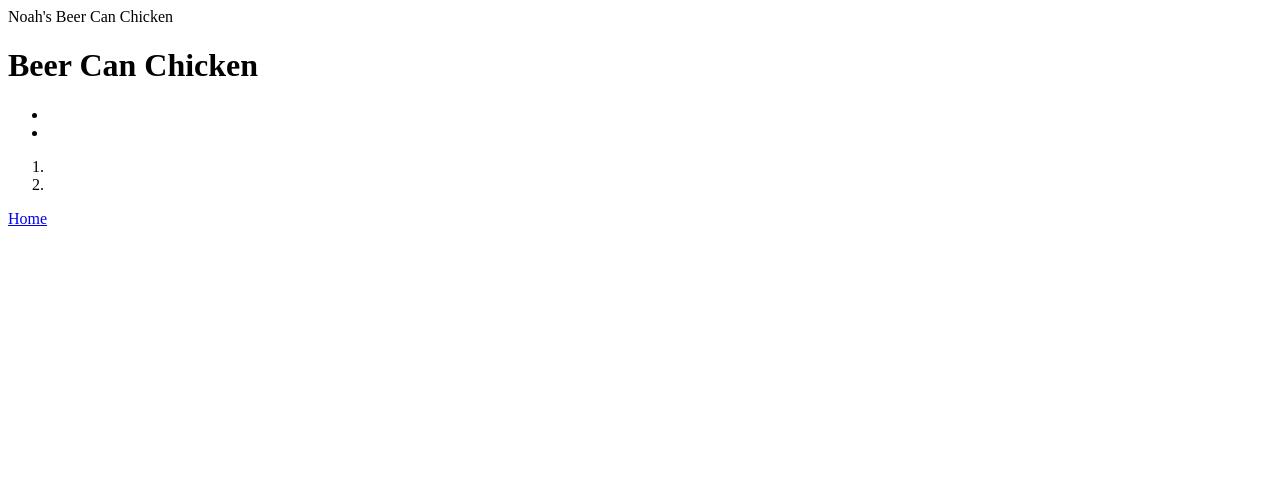
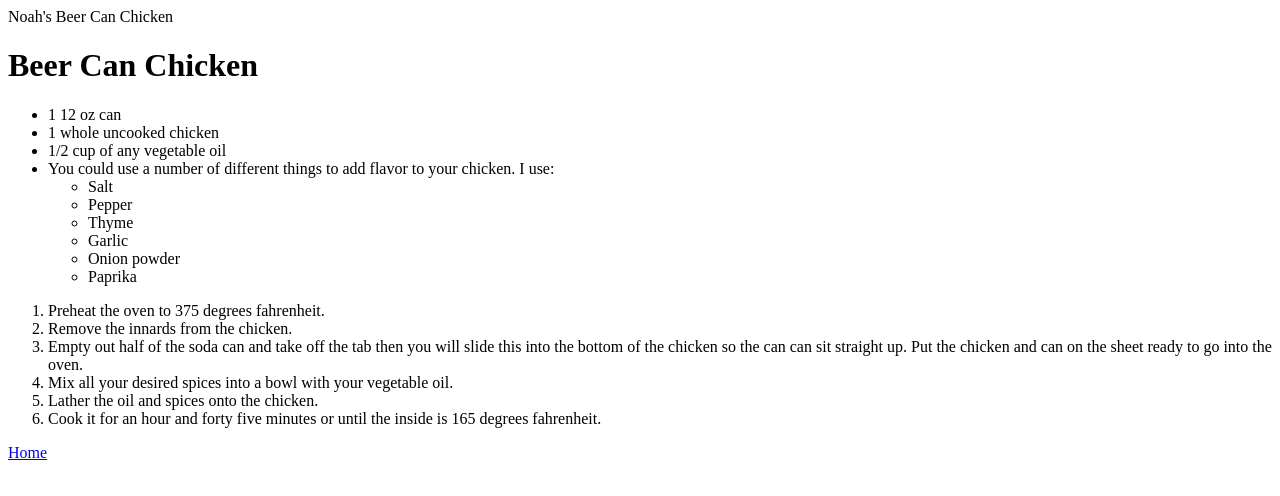
Before and after one commit to WinterGazebo/odin-recipes, a plain HTML site: page recipes/beercanchicken.html in a window 1280 px wide. Drawn offline with Linux system fonts and the light colour scheme.

Commit message:
I added text to complete the recipes.

```diff
--- a/recipes/beercanchicken.html
+++ b/recipes/beercanchicken.html
@@ -9,14 +9,31 @@
         <h1>Beer Can Chicken</h1>
         <p>
             <ul>
-                <li></li>
-                <li></li>
+                <li>1 12 oz can</li>
+                <li>1 whole uncooked chicken</li>
+                <li>1/2 cup of any vegetable oil</li>
+                <li>You could use a number of different things to add flavor to your chicken. I use:</li>
+                <ul>
+                    <li>Salt</li>
+                    <li>Pepper</li>
+                    <li>Thyme</li>
+                    <li>Garlic</li>
+                    <li>Onion powder</li>
+                    <li>Paprika</li>
+                </ul>
             </ul>
         </p>
         <p>
             <ol>
-                <li></li>
-                <li></li>
+                <li>Preheat the oven to 375 degrees fahrenheit.</li>
+                <li>Remove the innards from the chicken.</li>
+                <li>Empty out half of the soda can and take off the tab
+                    then you will slide this into the bottom of the chicken
+                     so the can can sit straight up. Put the chicken and
+                     can on the sheet ready to go into the oven.</li>
+                <li>Mix all your desired spices into a bowl with your vegetable oil.</li>
+                <li>Lather the oil and spices onto the chicken.</li>
+                <li>Cook it for an hour and forty five minutes or until the inside is 165 degrees fahrenheit.</li>
             </ol>
         </p>
         <p> <a href="../index.html" target="_blank" rel="noreferrer">Home</a></p>
```
Also changed, not shown: recipes/eclaircake.html (+11 -4 lines), recipes/zestychickenbreast.html (+14 -4 lines).
